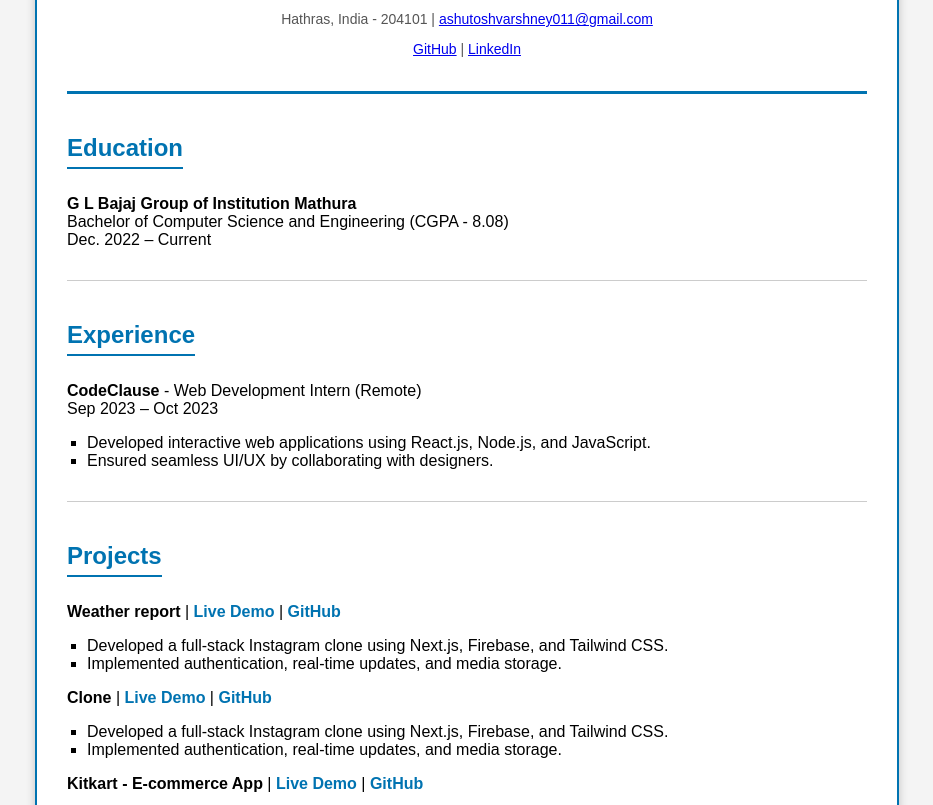
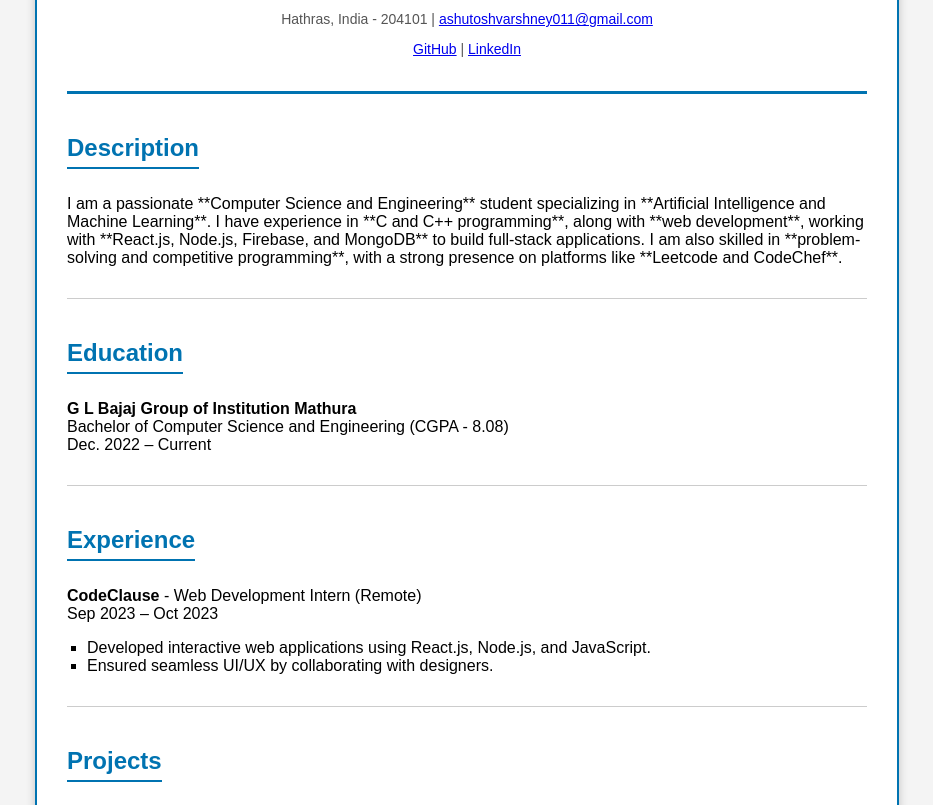
Before and after one commit to AshutoshVarshney/Resume, a plain HTML site: page index.html in a window 1280 px wide. Shown: the part 121-926 px from the top of the page, without its empty margins (173-1106 px from the left). Drawn offline with Linux system fonts and the light colour scheme.

Commit message:
Update index.html

```diff
--- a/index.html
+++ b/index.html
@@ -83,6 +83,14 @@
         <p><a href="https://github.com/AshutoshVarshney">GitHub</a> |
            <a href="https://www.linkedin.com/in/ashutosh-varshney-o108/">LinkedIn</a></p>
     </div>
+    <div class="section">
+        <h2>Description</h2>
+        <p>
+            I am a passionate **Computer Science and Engineering** student specializing in **Artificial Intelligence and Machine Learning**.
+            I have experience in **C and C++ programming**, along with  **web development**, working with **React.js, Node.js, Firebase, and MongoDB** to build full-stack applications.
+            I am also skilled in **problem-solving and competitive programming**, with a strong presence on platforms like **Leetcode and CodeChef**.
+        </p>
+    </div>
 
     <div class="section">
         <h2>Education</h2>
@@ -103,6 +111,7 @@
 
     <div class="section">
         <h2>Projects</h2>
+
         <div class="project">
             <p><strong>Weather report</strong> | <a href="https://AshutoshVarshney.github.io/Weather-tracker/">Live Demo</a> |
                <a href="https://github.com/AshutoshVarshney/Weather-tracker ">GitHub</a></p>
@@ -112,8 +121,10 @@
             </ul>
         </div>
 
+
+
         <div class="project">
-            <p><strong>Clone</strong> | <a href="https://instagram-lake-xi.vercel.app/">Live Demo</a> |
+            <p><strong>Instagram Clone</strong> | <a href="https://instagram-lake-xi.vercel.app/">Live Demo</a> |
                <a href="https://github.com/sangam-verma9/instagram">GitHub</a></p>
             <ul>
                 <li>Developed a full-stack Instagram clone using Next.js, Firebase, and Tailwind CSS.</li>
```
